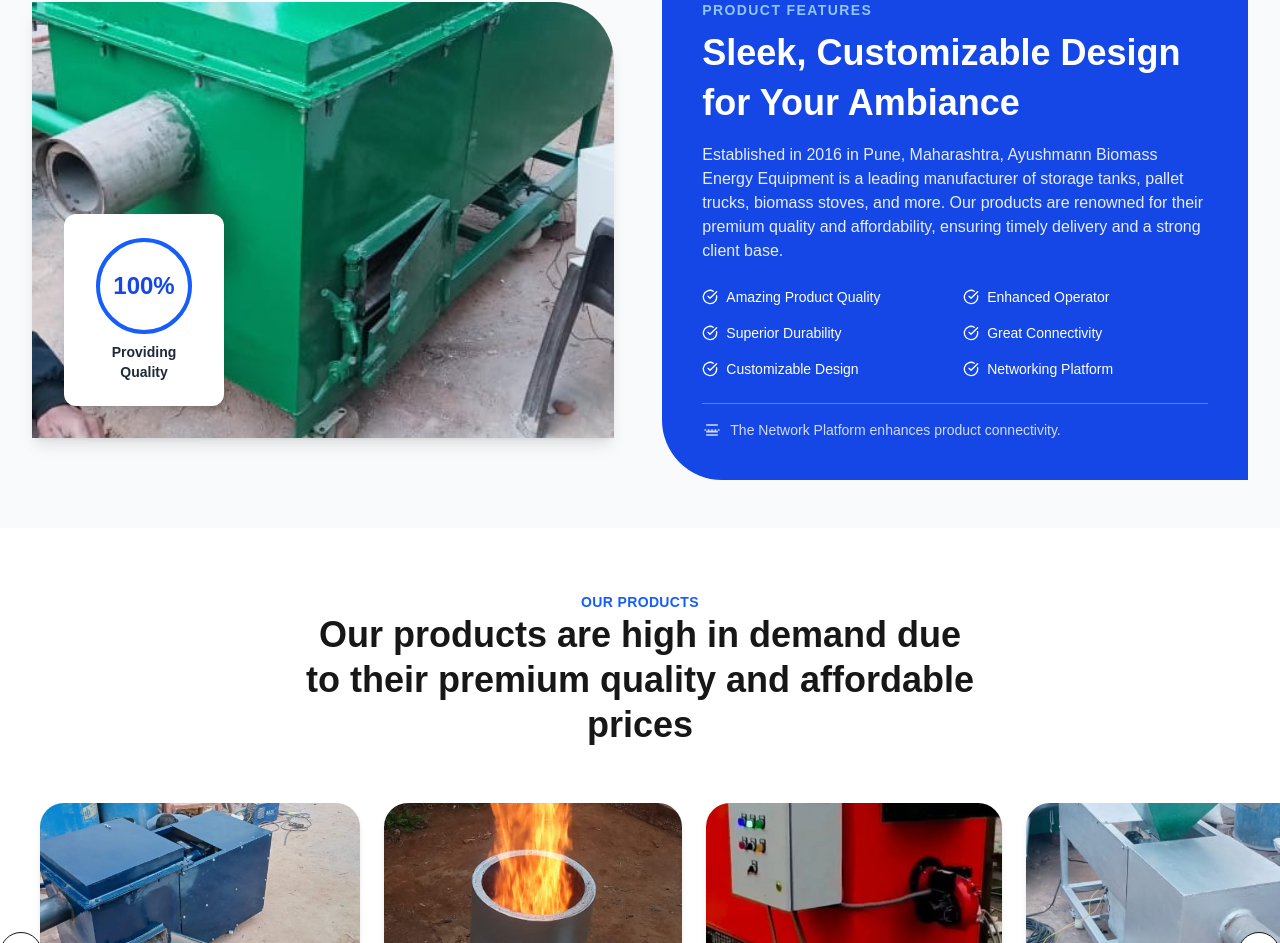
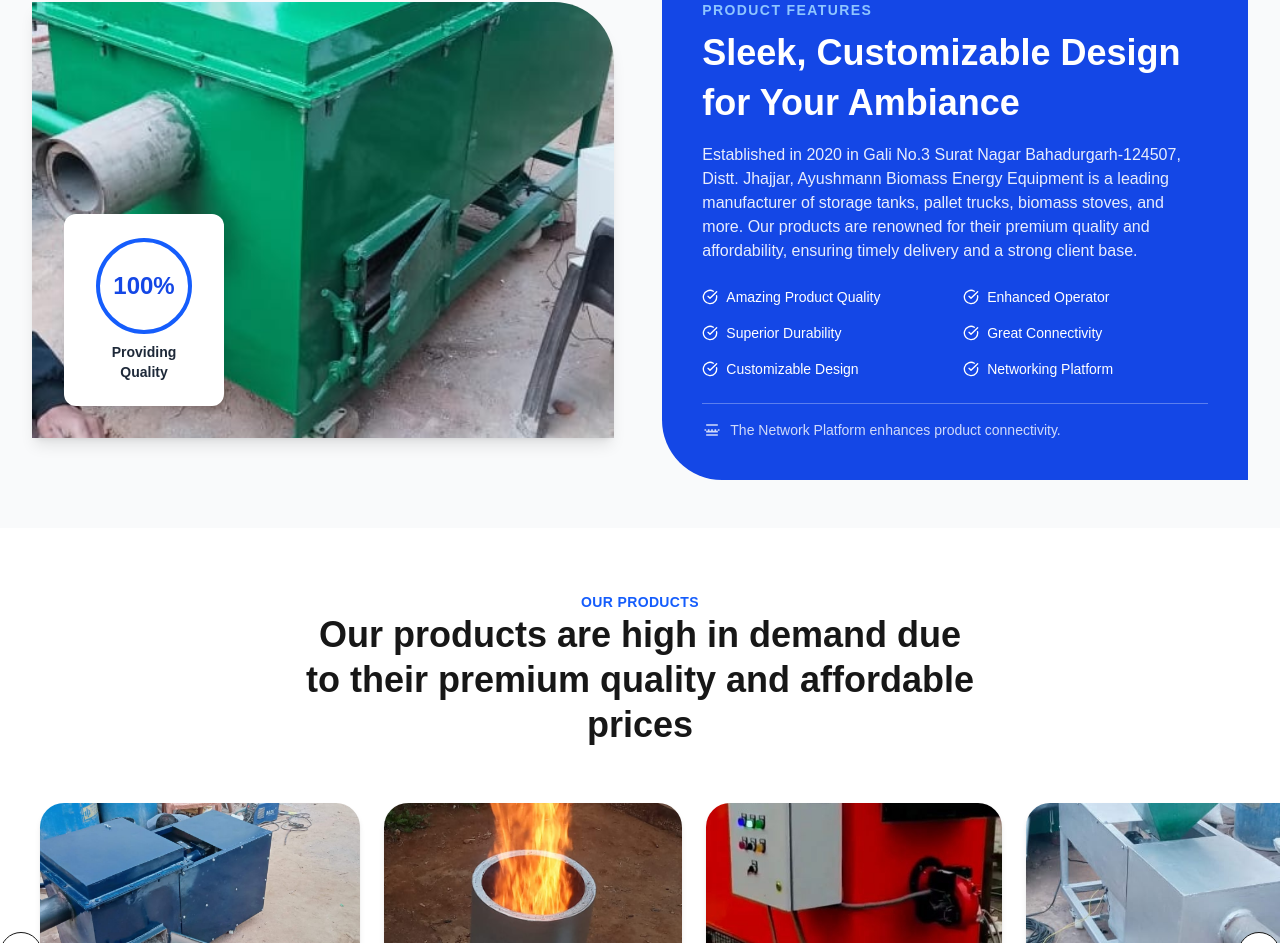
Before and after one commit to ShaaCoder/Ayushmann, a Next.js app: page / in a window 1280 px wide. Shown: the part 2244-3187 px from the top of the page. Built offline with nearby package versions, Linux system fonts and the light colour scheme.

Commit message:
Update ProductFeatures.js

```diff
--- a/src/components/ProductFeatures.js
+++ b/src/components/ProductFeatures.js
@@ -46,7 +46,7 @@
             Sleek, Customizable Design for Your Ambiance
           </h2>
           <p className="mb-6 text-sm sm:text-base text-white/90">
-            Established in 2016 in Pune, Maharashtra, Ayushmann Biomass Energy Equipment is a leading manufacturer of
+            Established in 2020 in Gali No.3 Surat Nagar Bahadurgarh-124507, Distt. Jhajjar, Ayushmann Biomass Energy Equipment is a leading manufacturer of
             storage tanks, pallet trucks, biomass stoves, and more. Our products are renowned for their premium quality and
             affordability, ensuring timely delivery and a strong client base.
           </p>
```
